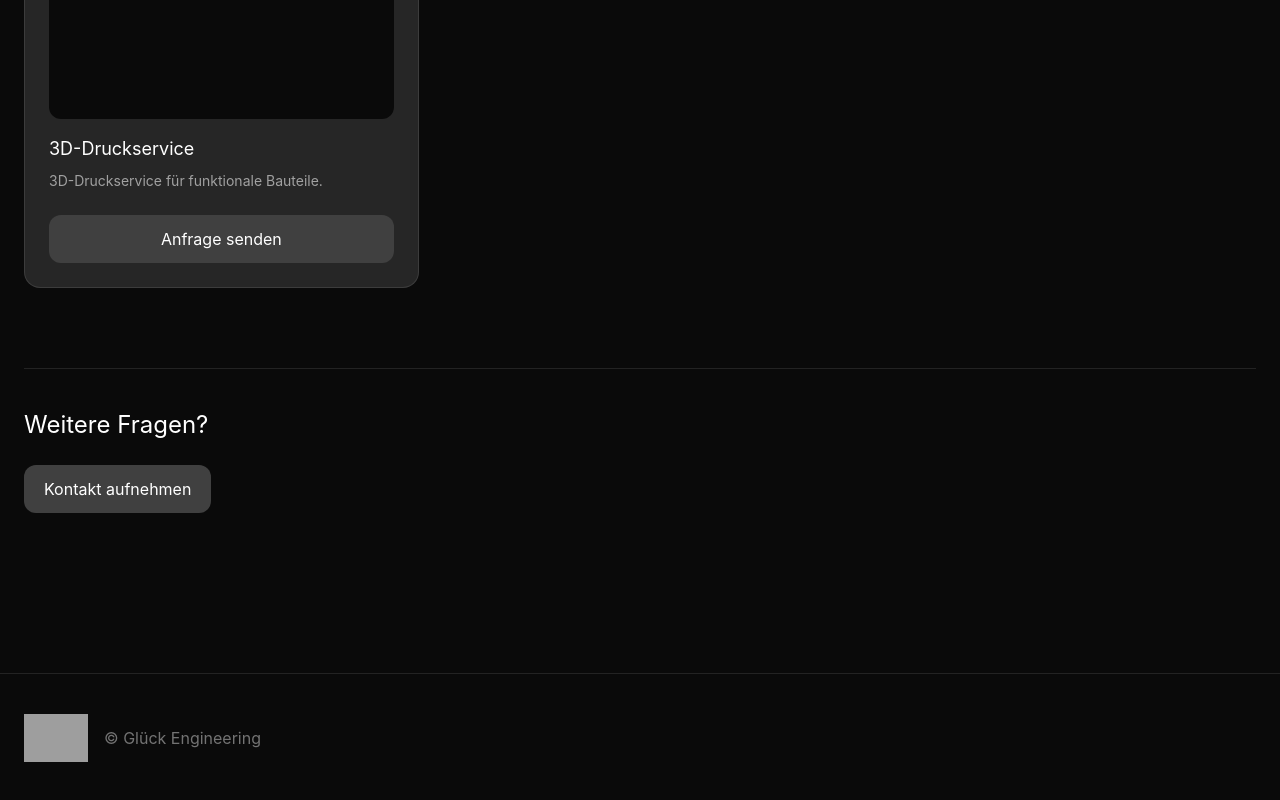
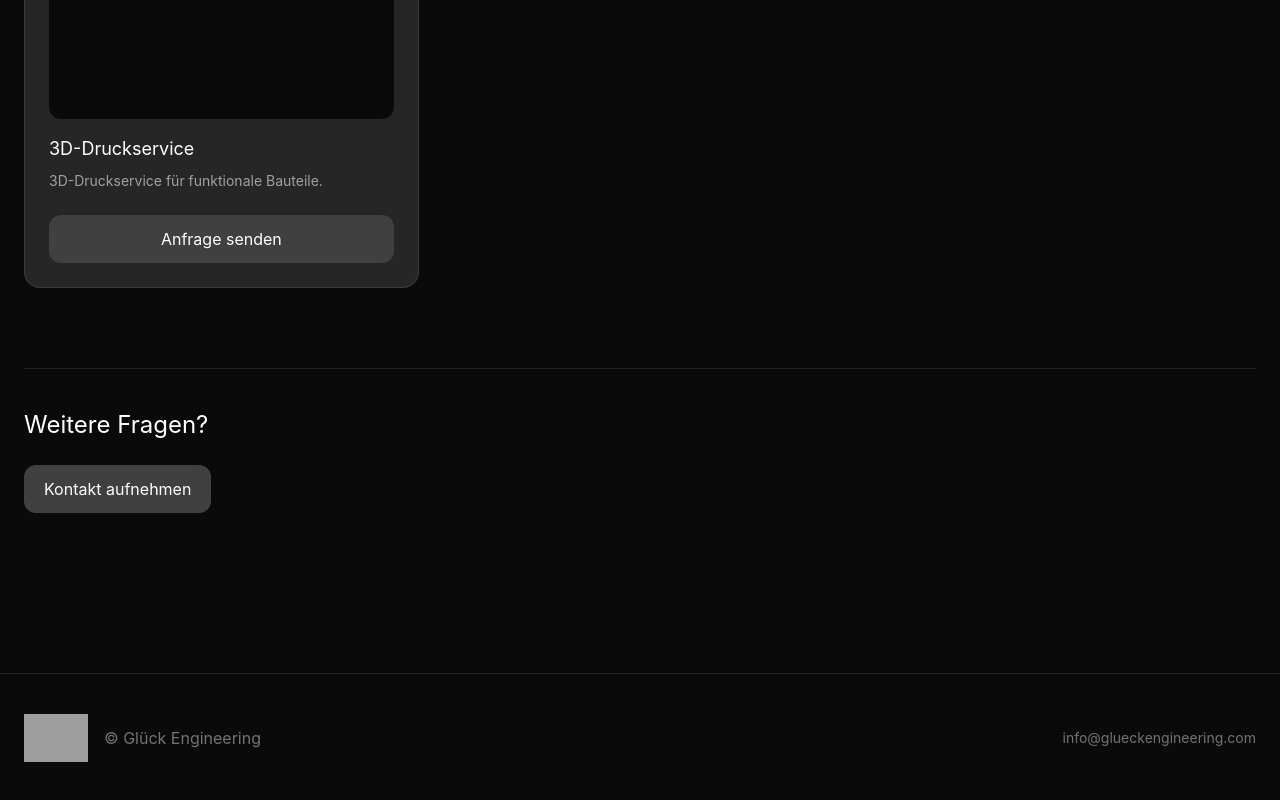
Before and after one commit to WernerG98/glueck-engineering, a React (Vite) app: page / in a window 1280 px wide. Shown: the part 2463-3263 px from the top of the page. Built offline with nearby package versions, Linux system fonts and the light colour scheme; grey boxes are pictures that could not be loaded.

Commit message:
Update App.jsx

```diff
--- a/src/App.jsx
+++ b/src/App.jsx
@@ -248,7 +248,9 @@ Viele Grüße`;
       </main>
 
 <footer className="mt-20 border-t border-white/10">
-  <div className="mx-auto flex max-w-7xl items-center gap-4 px-6 py-8 text-neutral-500">
+  <div className="mx-auto flex max-w-7xl flex-col gap-4 px-6 py-8 text-neutral-500 md:flex-row md:items-center md:justify-between">
+
+    <div className="flex items-center gap-4">
       <img
         src="/logo.png"
         alt="Glück Engineering Logo"
@@ -256,6 +258,15 @@ Viele Grüße`;
       />
       <span>© Glück Engineering</span>
     </div>
+
+    <a
+      href={`mailto:${contactEmail}`}
+      className="text-sm transition hover:text-white"
+    >
+      {contactEmail}
+    </a>
+
+  </div>
 </footer>
     </div>
   );
```
Lines whose indentation alone changed are shown as unchanged.
